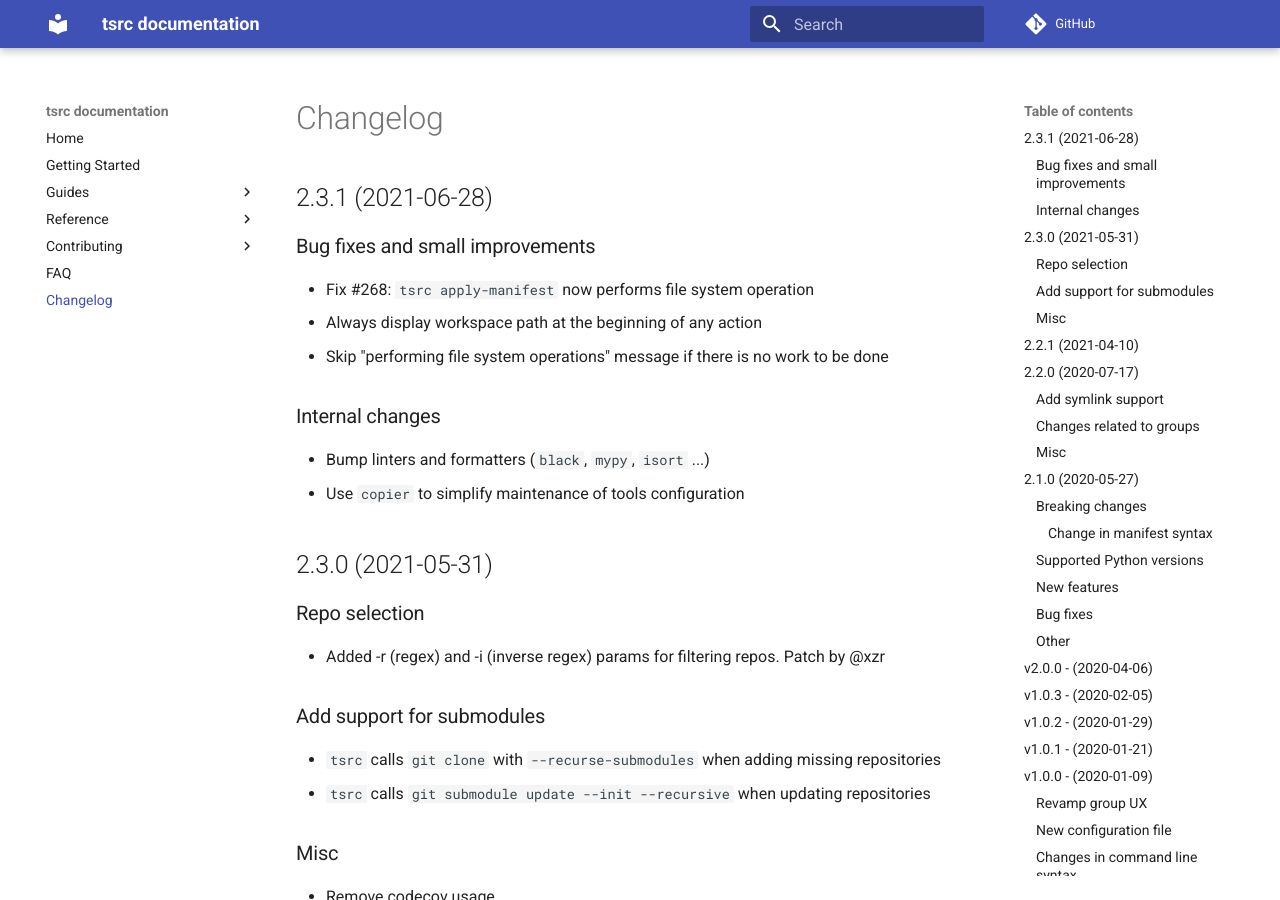
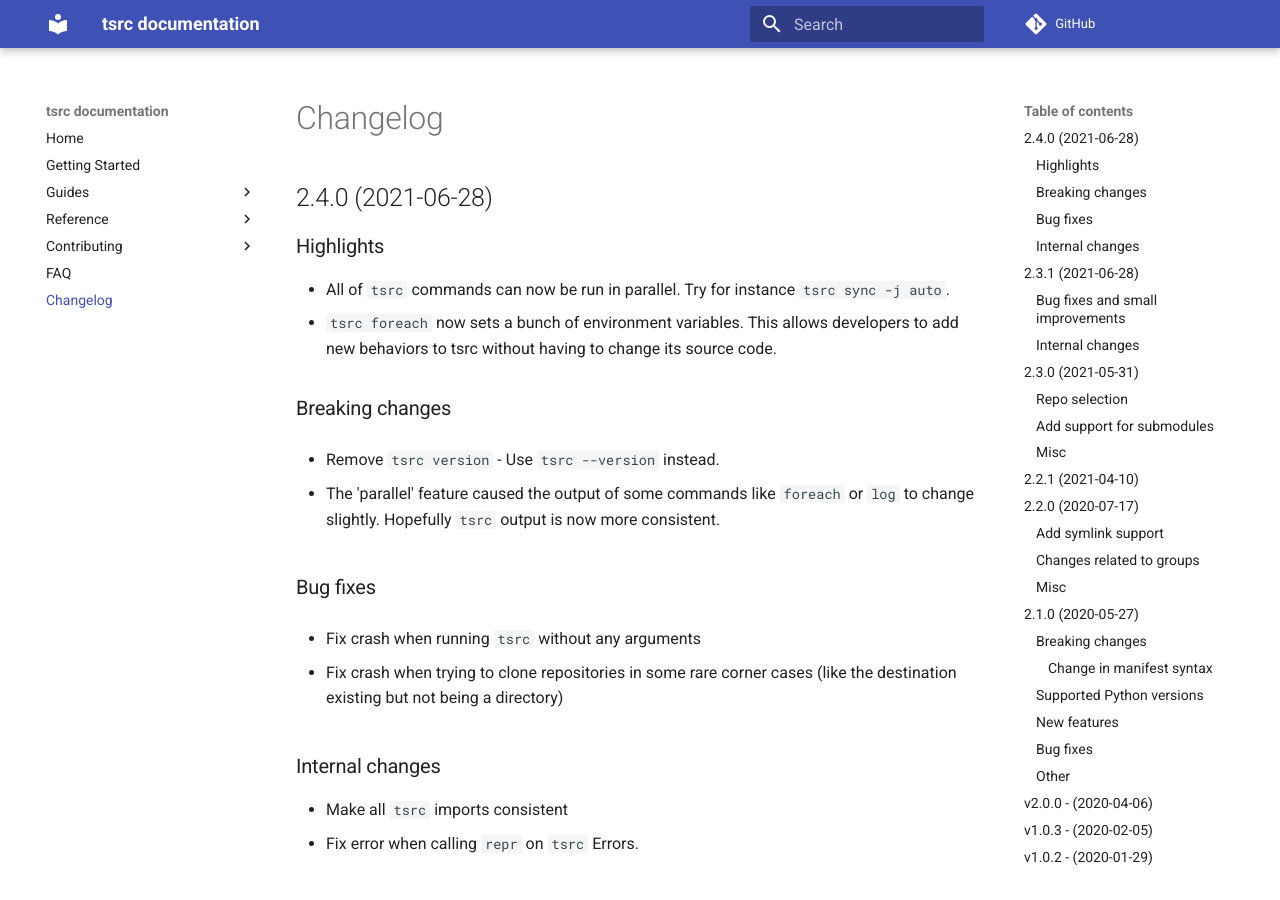
Before and after one commit to your-tools/tsrc, an MkDocs documentation site: the page built from docs/changelog.md, in a window 1280 px wide and 900 px high. Built offline with MkDocs 1.6.1 and Material for MkDocs 9.7.7, drawn with Linux system fonts in a browser that asks for light colours; comment, search, counter and statistics services are not loaded.

Commit message:
Add changelog for next release

````diff
--- a/docs/changelog.md
+++ b/docs/changelog.md
@@ -1,4 +1,33 @@
 # Changelog
+
+## 2.4.0 (2021-06-28)
+
+### Highlights
+
+* All of `tsrc` commands can now be run in parallel. Try for instance `tsrc sync -j auto`.
+* `tsrc foreach` now sets a bunch of environment variables. This allows
+  developers to add new behaviors to tsrc without having to change its source code.
+
+### Breaking changes
+
+* Remove `tsrc version` - Use `tsrc --version` instead.
+
+* The 'parallel' feature caused the output of some commands like
+  `foreach` or `log` to change slightly. Hopefully
+  `tsrc` output is now more consistent.
+
+### Bug fixes
+
+* Fix crash when running `tsrc` without any arguments
+
+* Fix crash when trying to clone repositories in some rare corner cases
+  (like the destination existing but not being a directory)
+
+### Internal changes
+
+* Make all `tsrc` imports consistent
+* Fix error when calling `repr` on `tsrc` Errors.
+
 
 ## 2.3.1 (2021-06-28)
 
@@ -278,6 +307,7 @@ Fix weird output when configuring remotes.
 
 ## v0.6.0 (2018-10-09)
 
+
 ### Add support for multiple remotes
 
 ```yaml
````
